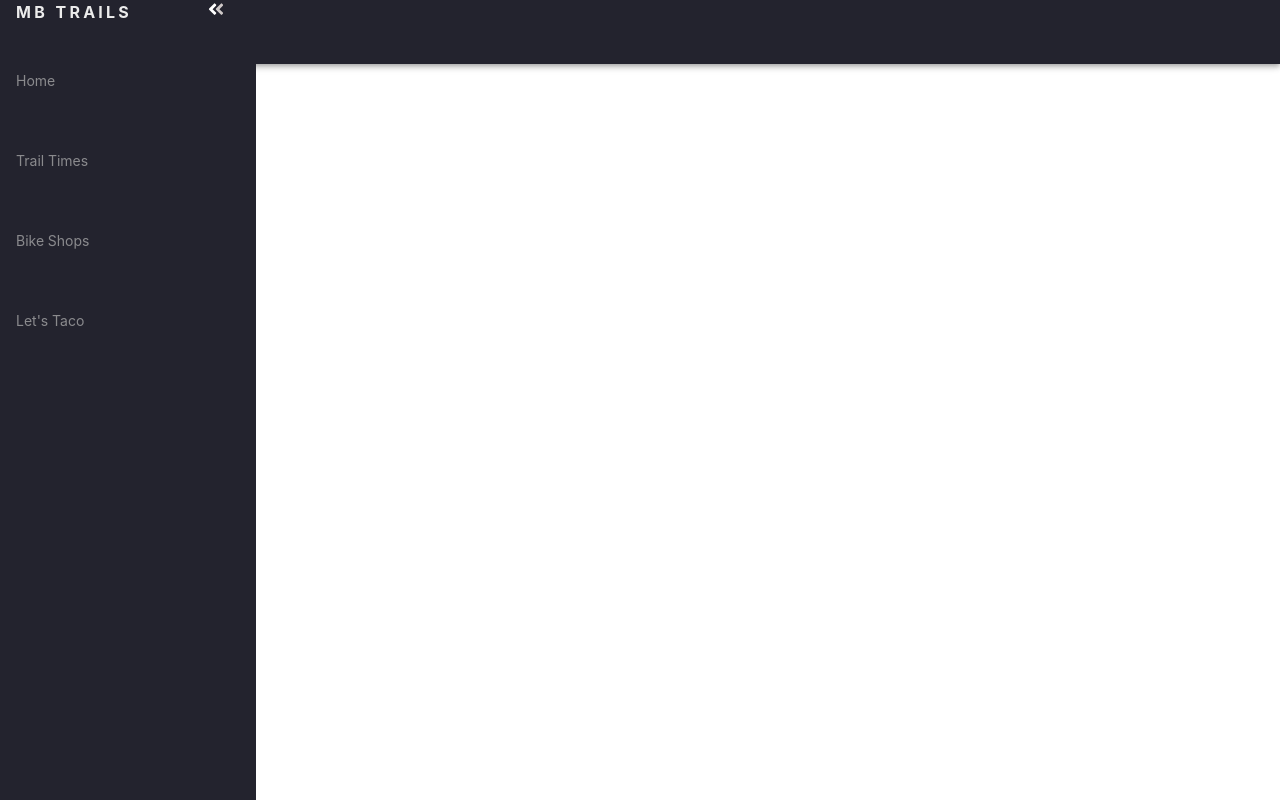
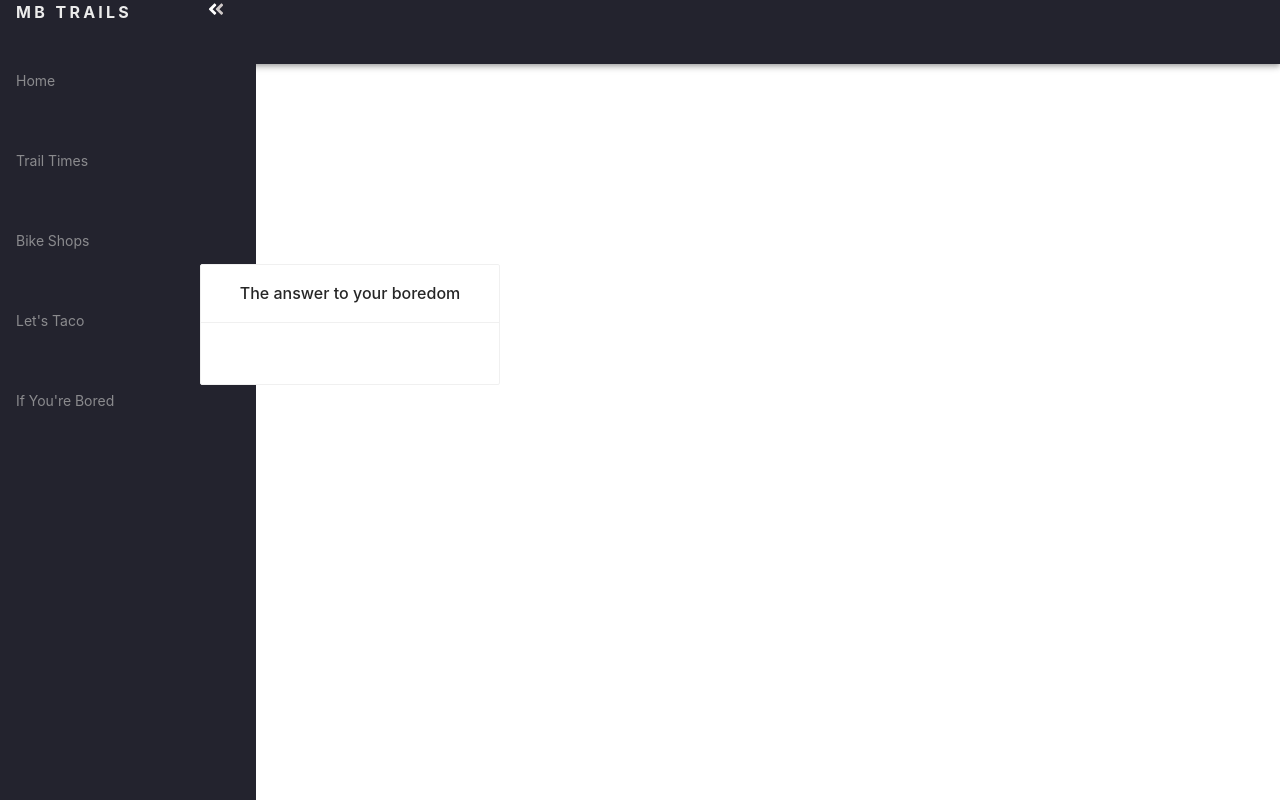
Before and after one commit to hjpaul7/red-badge-client, a React (Create React App) app: page /Bored in a window 1280 px wide. Built offline with nearby package versions, Linux system fonts and the light colour scheme; no server answers.

Commit message:
api push

```diff
--- /dev/null
+++ b/src/components/apiJustin/bored.tsx
@@ -0,0 +1,49 @@
+import React from "react";
+
+import {Card} from 'antd';
+
+type valueTypes = {
+    activity: string | any;
+    type: string | any;
+    link: string | any;
+    visible: boolean | any;
+};
+
+export default class Bored extends React.Component<{}, valueTypes> {
+    constructor(props: any) {
+        super(props);
+        this.state = {
+            activity: "",
+            type: "",
+            link: "",
+            visible: true,
+        };
+    }
+
+    getBored = () => {
+        fetch(`http://www.boredapi.com/api/activity/`)
+            .then((res) => res.json())
+            .then((json) => {
+                console.log(json);
+                this.setState({
+                    activity: json.activity,
+                    type: json.type,
+                });
+            });
+    };
+
+    componentDidMount() {
+        this.getBored();
+    }
+
+    render() {
+        return(
+            <div>
+                <Card title="The answer to your boredom" style={{ width: 300, marginLeft: 200, marginTop: 200 }}>
+                    <p>{this.state.activity}</p>
+                    <p>{this.state.type}</p>
+                </Card>
+            </div>
+        )
+    }
+}
--- a/src/components/site/Sidebar.tsx
+++ b/src/components/site/Sidebar.tsx
@@ -4,6 +4,7 @@ import "./Sidebar.css";
 // import UserPanel from "../UserPanel/UserPanel";
 
 import Taco from "../../components/api/taco";
+import Bored from "../../components/apiJustin/bored";
 
 type acceptedProps = {
   token: any;
@@ -97,6 +98,11 @@ export default class Sidebar extends React.Component<acceptedProps, {}> {
                 <span className="link-text">Let's Taco</span>
               </Link>
             </li>
+            <li className="nav-item">
+              <Link to="/Bored" className="nav-link">
+                <span className="link-text">If You're Bored</span>
+              </Link>
+            </li>
           </ul>
         </nav>
         <div className="sidebar-route">
@@ -128,6 +134,9 @@ export default class Sidebar extends React.Component<acceptedProps, {}> {
             <Route exact path="/Taco">
               <Taco />
             </Route>
+            <Route exact path="/Bored">
+              <Bored />
+            </Route>
           </Switch>
         </div>
         {/* </div> */}
```
